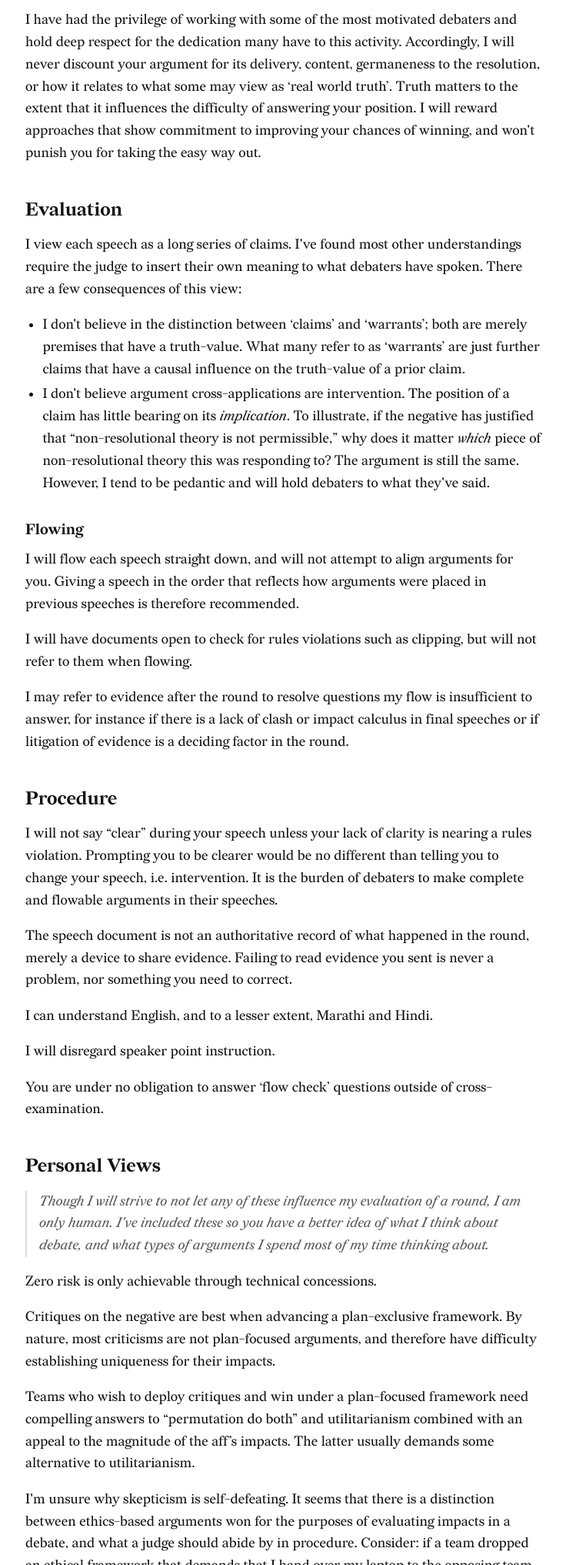
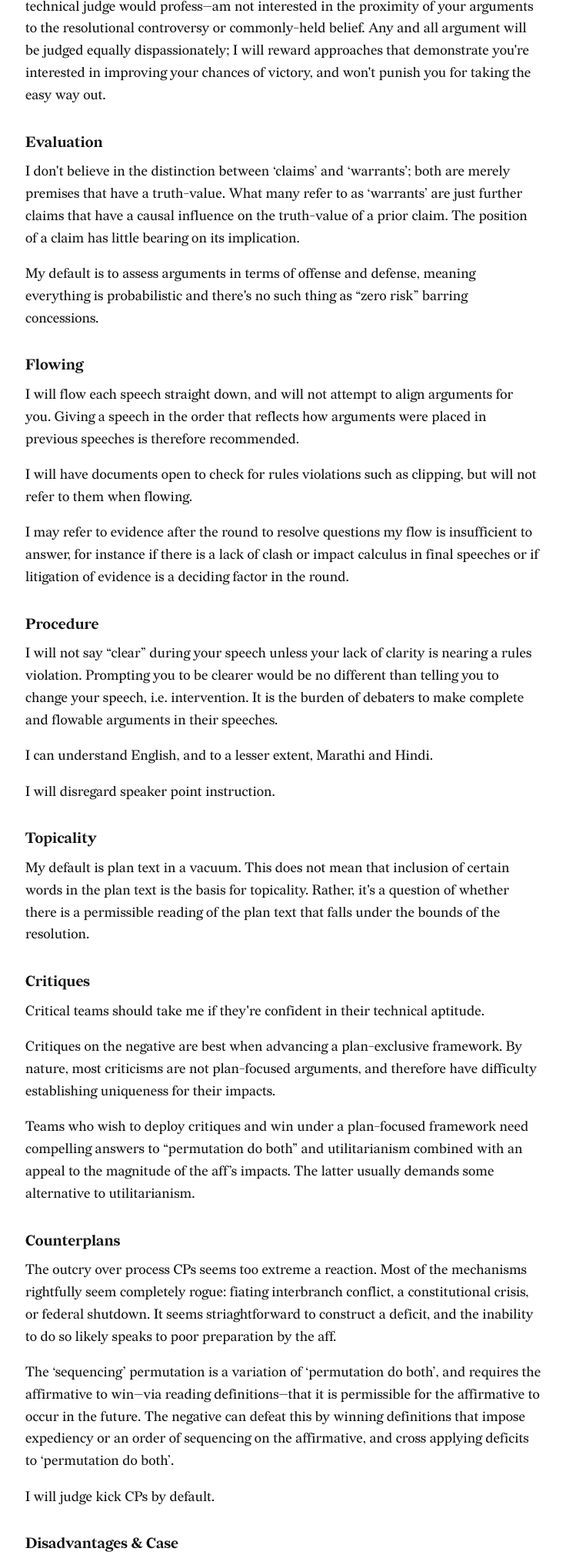
Before and after one commit to shreerammodi/website, a plain HTML site: page paradigm.html in a window 1280 px wide. Shown: the part 767-2800 px from the top of the page at 77% size, without its empty margins (271-1007 px from the left). Drawn offline with Linux system fonts and the light colour scheme.

Commit message:
Update paradigm

```diff
--- a/paradigm.html
+++ b/paradigm.html
@@ -17,7 +17,7 @@
         </nav>
       </header>
       <h1>Paradigm</h1>
-      <h2 id="shreeram-modi-hehim">Shreeram Modi (he/him)</h2>
+      <h2 id="shreeram-modi">Shreeram Modi</h2>
       <p>Lynbrook, NYU</p>
       <p><a href="https://cmestrategy.org">CME</a> and UC Berkeley</p>
       <p>
@@ -79,39 +79,23 @@
       </figure>
       <p>
         My strongest and only conviction is that debate is a strategy game where everybody wants to
-        win, the rest is all malleable.
+        win; the rest is all malleable. I will strive to be technical and&mdash;as any technical
+        judge would profess&mdash;am not interested in the proximity of your arguments to the
+        resolutional controversy or commonly-held belief. Any and all argument will be judged
+        equally dispassionately; I will reward approaches that demonstrate you're interested in
+        improving your chances of victory, and won't punish you for taking the easy way out.
+      </p>
+      <h3>Evaluation</h3>
+      <p>
+        I don't believe in the distinction between &lsquo;claims&rsquo; and &lsquo;warrants&rsquo;;
+        both are merely premises that have a truth-value. What many refer to as
+        &lsquo;warrants&rsquo; are just further claims that have a causal influence on the
+        truth-value of a prior claim. The position of a claim has little bearing on its implication.
       </p>
       <p>
-        I have had the privilege of working with some of the most motivated debaters and hold deep
-        respect for the dedication many have to this activity. Accordingly, I will never discount
-        your argument for its delivery, content, germaneness to the resolution, or how it relates to
-        what some may view as &lsquo;real world truth&rsquo;. Truth matters to the extent that it
-        influences the difficulty of answering your position. I will reward approaches that show
-        commitment to improving your chances of winning, and won't punish you for taking the easy
-        way out.
+        My default is to assess arguments in terms of offense and defense, meaning everything is
+        probabilistic and there's no such thing as &ldquo;zero risk&rdquo; barring concessions.
       </p>
-      <h2>Evaluation</h2>
-      <p>
-        I view each speech as a long series of claims. I've found most other understandings require
-        the judge to insert their own meaning to what debaters have spoken. There are a few
-        consequences of this view:
-      </p>
-      <ul>
-        <li>
-          I don't believe in the distinction between &lsquo;claims&rsquo; and
-          &lsquo;warrants&rsquo;; both are merely premises that have a truth-value. What many refer
-          to as &lsquo;warrants&rsquo; are just further claims that have a causal influence on the
-          truth-value of a prior claim.
-        </li>
-        <li>
-          I don't believe argument cross-applications are intervention. The position of a claim has
-          little bearing on its <em>implication</em>. To illustrate, if the negative has justified
-          that &ldquo;non-resolutional theory is not permissible,&rdquo; why does it matter
-          <em>which</em> piece of non-resolutional theory this was responding to? The argument is
-          still the same. However, I tend to be pedantic and will hold debaters to what they've
-          said.
-        </li>
-      </ul>
       <h3>Flowing</h3>
       <p>
         I will flow each speech straight down, and will not attempt to align arguments for you.
@@ -127,31 +111,23 @@
         answer, for instance if there is a lack of clash or impact calculus in final speeches or if
         litigation of evidence is a deciding factor in the round.
       </p>
-      <h2>Procedure</h2>
+      <h3>Procedure</h3>
       <p>
         I will not say &ldquo;clear&rdquo; during your speech unless your lack of clarity is nearing
         a rules violation. Prompting you to be clearer would be no different than telling you to
         change your speech, i.e. intervention. It is the burden of debaters to make complete and
         flowable arguments in their speeches.
       </p>
-      <p>
-        The speech document is not an authoritative record of what happened in the round, merely a
-        device to share evidence. Failing to read evidence you sent is never a problem, nor
-        something you need to correct.
-      </p>
       <p>I can understand English, and to a lesser extent, Marathi and Hindi.</p>
       <p>I will disregard speaker point instruction.</p>
+      <h3>Topicality</h3>
       <p>
-        You are under no obligation to answer &lsquo;flow check&rsquo; questions outside of
-        cross-examination.
+        My default is plan text in a vacuum. This does not mean that inclusion of certain words in
+        the plan text is the basis for topicality. Rather, it's a question of whether there is a
+        permissible reading of the plan text that falls under the bounds of the resolution.
       </p>
-      <h2>Personal Views</h2>
-      <blockquote>
-        Though I will strive to not let any of these influence my evaluation of a round, I am only
-        human. I've included these so you have a better idea of what I think about debate, and what
-        types of arguments I spend most of my time thinking about.
-      </blockquote>
-      <p>Zero risk is only achievable through technical concessions.</p>
+      <h3>Critiques</h3>
+      <p>Critical teams should take me if they're confident in their technical aptitude.</p>
       <p>
         Critiques on the negative are best when advancing a plan-exclusive framework. By nature,
         most criticisms are not plan-focused arguments, and therefore have difficulty establishing
@@ -163,12 +139,12 @@
         the magnitude of the aff&rsquo;s impacts. The latter usually demands some alternative to
         utilitarianism.
       </p>
+      <h3>Counterplans</h3>
       <p>
-        I'm unsure why skepticism is self-defeating. It seems that there is a distinction between
-        ethics-based arguments won for the purposes of evaluating impacts in a debate, and what a
-        judge should abide by in procedure. Consider: if a team dropped an ethical framework that
-        demands that I hand over my laptop to the opposing team, would I be under an obligation to
-        do so? No.
+        The outcry over process CPs seems too extreme a reaction. Most of the mechanisms rightfully
+        seem completely rogue: fiating interbranch conflict, a constitutional crisis, or federal
+        shutdown. It seems striaghtforward to construct a deficit, and the inability to do so likely
+        speaks to poor preparation by the aff.
       </p>
       <p>
         The &lsquo;sequencing&rsquo; permutation is a variation of &lsquo;permutation do
@@ -177,26 +153,19 @@
         winning definitions that impose expediency or an order of sequencing on the affirmative, and
         cross applying deficits to &lsquo;permutation do both&rsquo;.
       </p>
-      <h2>Glossary</h2>
-      <blockquote>
-        Many arguments in debate rounds rely on misunderstandings of terms and jargon whose meanings
-        have been passed around, often through word of mouth which leaves much to desire. Here is
-        what I understand these terms to mean. As always, this can be overcome with an argument made
-        in round.
-      </blockquote>
+      <p>I will judge kick CPs by default.</p>
+      <h3>Disadvantages &amp; Case</h3>
       <p>
-        Plan text in a vacuum does not mean that inclusion of certain words in the plan text is the
-        basis for topicality. Rather, it's a question of whether there is a permissible reading of
-        the plan text that falls under the bounds of the resolution.
+        Impact calculus is overrated. Winning that the case or the DA is larger is more relevant
+        than the terminal being slightly faster or slightly broader in scope. If you access a
+        terminal impact to a large extent, you likely already have the stronger impact.
       </p>
+      <h3>Philosophy</h3>
       <p>
-        Winning a topicality violation indicates that the affirmative, in defending their plan text,
-        has failed to meet their burden of proving the resolution true. I'm unsure why this
-        guarantees a win for the neg other than for presumption reasons.
-      </p>
-      <p>
-        A counterplan is textually competetive if there is a <em>net benefit</em> to the exclusion
-        of certain words in the plan text, not merely if it uses different words.
+        Skepticism is not self defeating. There is a distinction between ethics-based arguments won
+        for the purposes of evaluating impacts in a debate and what a judge should abide by in
+        procedure. Consider: if a team dropped an ethical framework that demands that I hand over my
+        laptop to the opposing team, would I be under an obligation to do so? No.
       </p>
     </article>
     <script>
```
